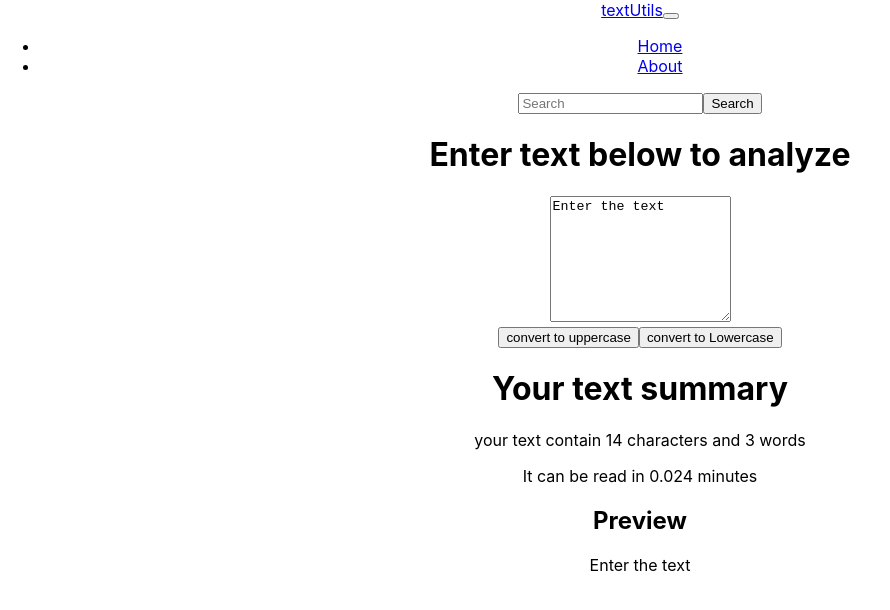
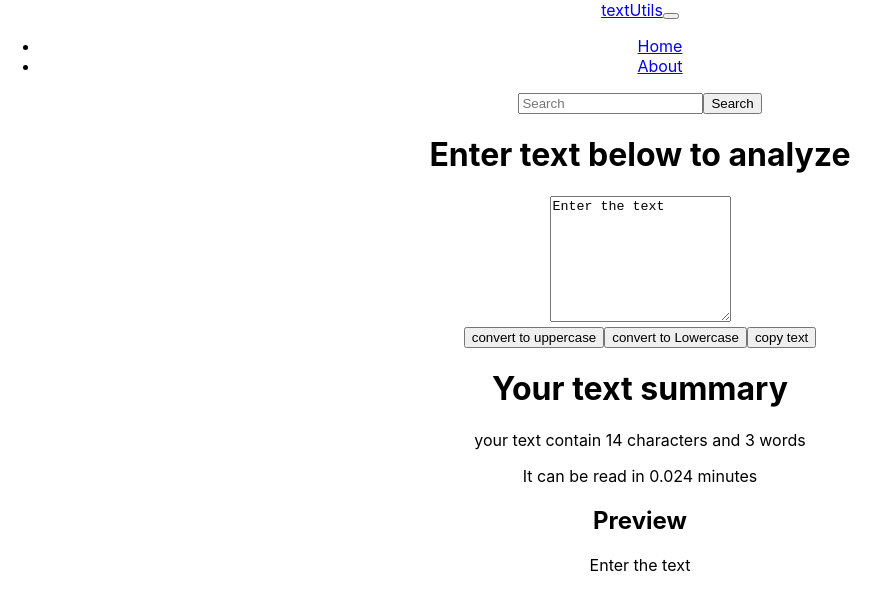
Before and after one commit to shashikant010/textutil, a React (Create React App) app: page / in a window 1280 px wide. Shown: the top 610 px of the page, without its empty margins (0-890 px from the left). Built offline with nearby package versions, Linux system fonts and the light colour scheme; the HTML template or start-up script is replaced by a standard one.

Commit message:
added button to copy text

```diff
--- a/src/components/Textform.js
+++ b/src/components/Textform.js
@@ -19,6 +19,12 @@
     const ontextclick=()=>{
         if(text==="Enter the text") setText("");
     }
+
+    const handlecopy=()=>{
+      let text=document.getElementById('exampleFormControlTextarea1');
+      text.select();
+      navigator.clipboard.writeText(text.value);
+    }
   return (
     <div>
       <>
@@ -37,6 +43,7 @@
   </div>
   <button className="btn btn-primary mx-3 my-2 "onClick={onupbtnclick}>convert to uppercase</button>
   <button className="btn btn-secondary mx-2 "onClick={ondownbtnclick}>convert to Lowercase</button>
+  <button className="btn btn-primary mx-3 my-2 "onClick={handlecopy}>copy text</button>
 
   <div className="container">
     <h1>Your text summary</h1>
```
